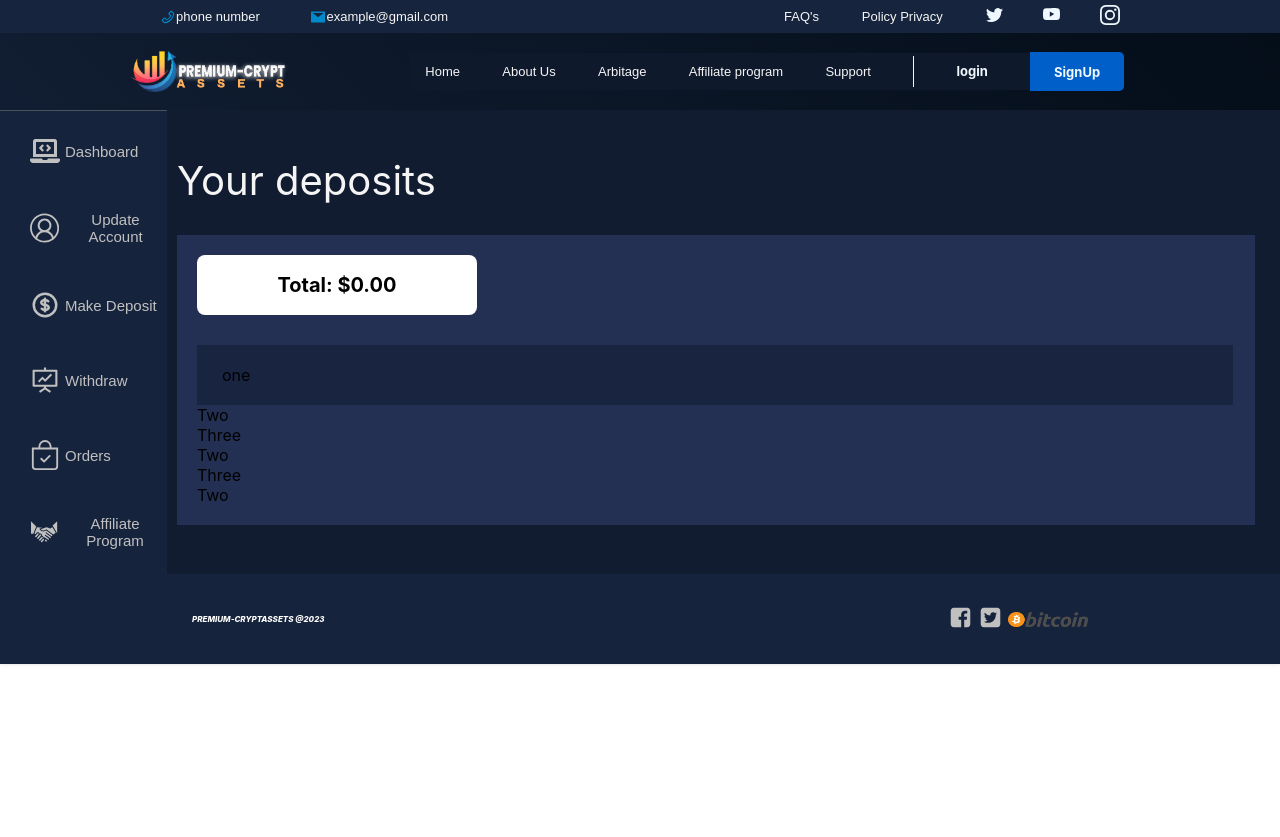
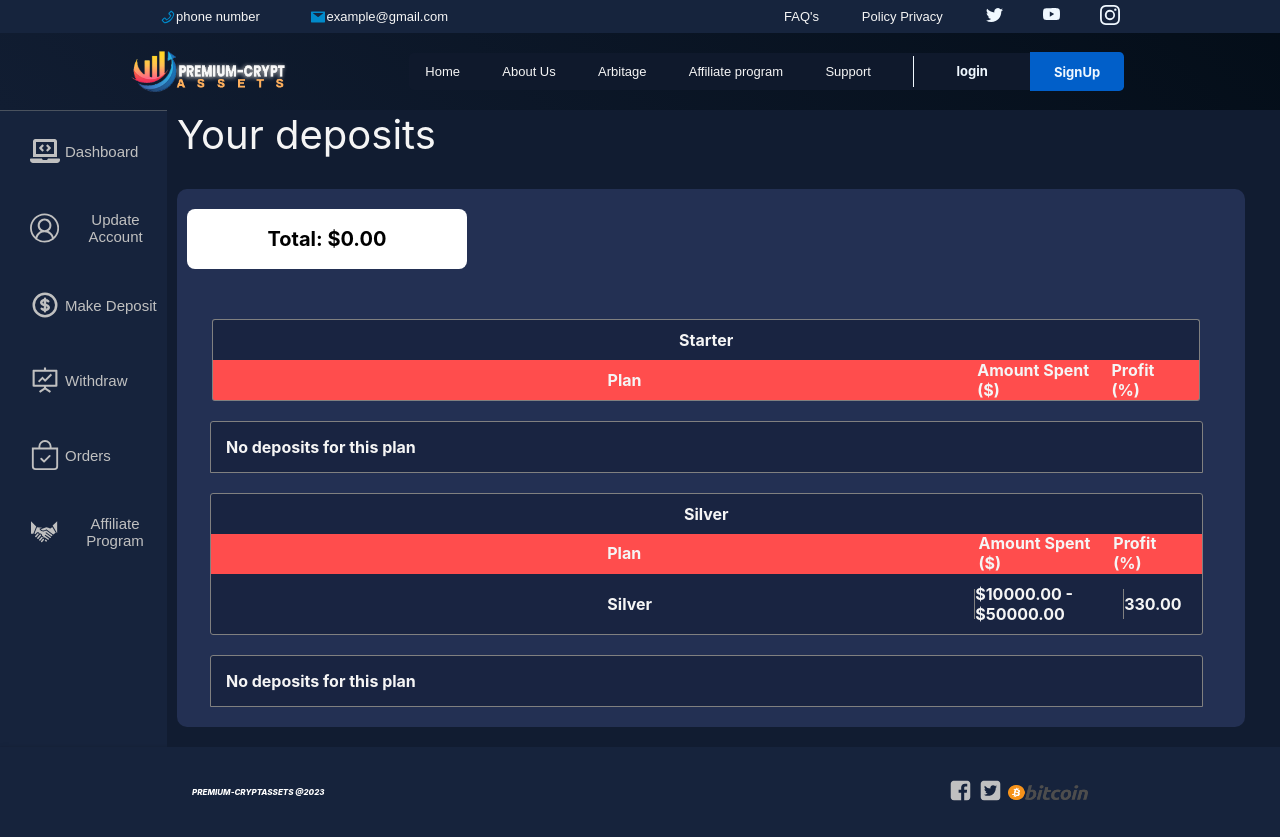
Before and after one commit to EbukaNweje/preeminentcrypfield, a React (Create React App) app: page /dashboard in a window 1280 px wide. Before the commit the page ends 800 px from the top, so only its background shows below. Built offline with nearby package versions, Linux system fonts and the light colour scheme.

Commit message:
4 pages dashboard

```diff
--- a/src/Dashboard2/Orders.js
+++ b/src/Dashboard2/Orders.js
@@ -11,13 +11,42 @@ const Orders = () =>{
             Total: $0.00
           </Bigbutton>
           <One>
-            one
+            <First>Starter</First>
+            <Second>
+              <Wrap>
+                <h4>Plan</h4>
+                <Div>
+                  <div>Amount Spent ($)</div>
+                  <div>Profit (%)</div>
+                </Div>
+              </Wrap>
+            </Second>
           </One>
-          <Two>Two</Two>
-          <Three>Three</Three>
-          <Two>Two</Two>
-          <Three>Three</Three>
-          <Two>Two</Two>
+          <Two>No deposits for this plan</Two>
+          <Three>
+            <div style={{textAlign:"center", margin:"10px", color: "whitesmoke", fontWeight: "bold", fontSize: "16px"}}>Silver</div>
+            <F2>
+            <Wrap>
+                <h4>Plan</h4>
+                <Div>
+                  <div>Amount Spent ($)</div>
+                  <div>Profit (%)</div>
+                </Div>
+              </Wrap>
+            </F2>
+            <F3>
+              <F2Div>
+              <Left>Silver</Left>
+              <Right>
+              <Line></Line>
+                <div>$10000.00 - $50000.00</div>
+                <Line></Line>
+                <div>330.00</div>
+              </Right>
+              </F2Div>
+            </F3>
+          </Three>
+          <Two style={{marginTop: "20px"}}>No deposits for this plan</Two>
         </Hold>
       </Wrapper>
     </Container>
@@ -26,6 +55,73 @@ const Orders = () =>{
 
 export default Orders;
 
+const Line = styled.div`
+width: 1px;
+background-color: grey;
+height: 30px;
+
+@media Screen and (max-width: 768px){
+  display: none;
+}
+`;
+
+
+const Left = styled.div`
+padding-left :15px;
+
+`;
+const Right = styled.div`
+padding-right :20px;
+width: 34%;
+display: flex;
+justify-content: space-between;
+align-items: center;
+height: 100%;
+
+@media Screen and (max-width: 768px){
+  width: 50%;
+}
+`;
+const F2Div = styled.div`
+width: 61.5%;
+display: Flex;
+justify-content: space-between;
+align-items: center;
+
+@media Screen and (max-width: 768px){
+  width: 100%;
+}
+`;
+const F3 = styled.div`
+/* margin: 5px; */
+font-size: 16px;
+font-weight: bold;
+color: whitesmoke;
+width: 100%;
+height: 100%;
+display: flex;
+align-items: center;
+justify-content: flex-end;
+padding: 10px;
+
+
+h4{
+  color: whitesmoke;
+  font-weight: bold;
+  font-size: 16px;
+}
+
+`;
+
+const F2 = styled.div`
+width: 100%;
+height: 40px;
+background-color: #FF4D4D;
+display: flex;
+justify-content: flex-end;
+
+
+`;
 const Container = styled.div`
 width: 100%;
 height: auto;
@@ -33,26 +129,124 @@ background-color: #111C31;
 display: flex;
 justify-content: center;
 align-items: center;
-`;//
+/* border-radius: 6px; */
 
+`;
+const Wrap = styled.div`
+width: 60%;
+height: 95%;
+display: flex;
+justify-content: space-between;
+align-items: center;
+
+@media Screen and (max-width: 768px){
+  width: 100%;
+  padding-left: 10px;
+}
+
+h4{
+  color: whitesmoke;
+  font-weight: bold;
+  font-size: 16px;
+}
+`;
+const Div = styled.div`
+width :35%;
+height: 100%;
+display: flex;
+justify-content: space-between;
+align-items: center;
+padding-right: 15px;
+
+div{
+  color: whitesmoke;
+  font-weight: bold;
+  font-size: 16px;
+}
+`;
 const Wrapper = styled.div`
 width: 100%;
-height: 80%;
+height: 100%;
 /* background-color: red; */
 display :flex;
 flex-direction: column;
 padding: 10px;
 
 `;
-
 const One = styled.div`
 width: 95%;
-background-color: #192441;
+/* background-color: #192441; */
 padding: 20px 25px;
 margin-top: 30px;
+display: flex;
+flex-direction: column;
+border-radius: 10px;
+
+
 `;
-const Two = styled.div``;
-const Three = styled.div``;
+const First = styled.div`
+width: 100%;
+height: 30px;
+background-color: #192441;
+border-radius: 3px 3px 0 0;
+border-top: 1px solid grey;
+border-left: 1px solid grey;
+border-right: 1px solid grey;
+color: whitesmoke;
+display: flex;
+justify-content: center;
+align-items: center;
+padding: 5px 0;
+font-weight: bold;
+font-size: 16px;
+`;
+const Second = styled.div`
+width: 100%;
+height: 40px;
+background-color: #FF4D4D;
+border-radius: 0 0 3px 3px;
+display: flex;
+justify-content: flex-end;
+align-items: center;
+border-left: 1px solid grey;
+border-right: 1px solid grey;
+border-bottom: 1px solid grey;
+`;
+const Two = styled.div`
+width: 94%;
+height: 30px;
+background-color: #192441;
+border-radius: 3px 3px 0 0;
+margin-left: 23px;
+padding: 10px 0;
+color: whitesmoke;
+padding-left: 15px;
+font-weight: bold;
+font-size: 16px;
+display: flex;
+justify-content: space-between;
+align-items: center;
+border: 1px solid grey;
+
+
+@media Screen and (max-width: 768px){
+width: 91%;
+}
+
+`;
+const Three = styled.div`
+width: 95.4%;
+height: auto;
+display: flex;
+flex-direction: column;
+align-items:center;
+justify-content: center;
+background-color: #192441;
+margin-left: 23px;
+margin-top: 20px;
+border-radius: 3px;
+border: 1px solid grey;
+`;
 const H1 = styled.div`
 font-size: 40px;
 /* font-weight: bold; */
@@ -77,6 +271,11 @@ background-color: #233053;
 height: auto;
 display: flex;
 flex-direction: column;
-padding: 20px;
+padding: 20px 20px 20px 10px;
+border-radius: 10px;
+
+@media Screen and (max-width: 768px){
+  width: 90%;
+}
 
 `;
```
